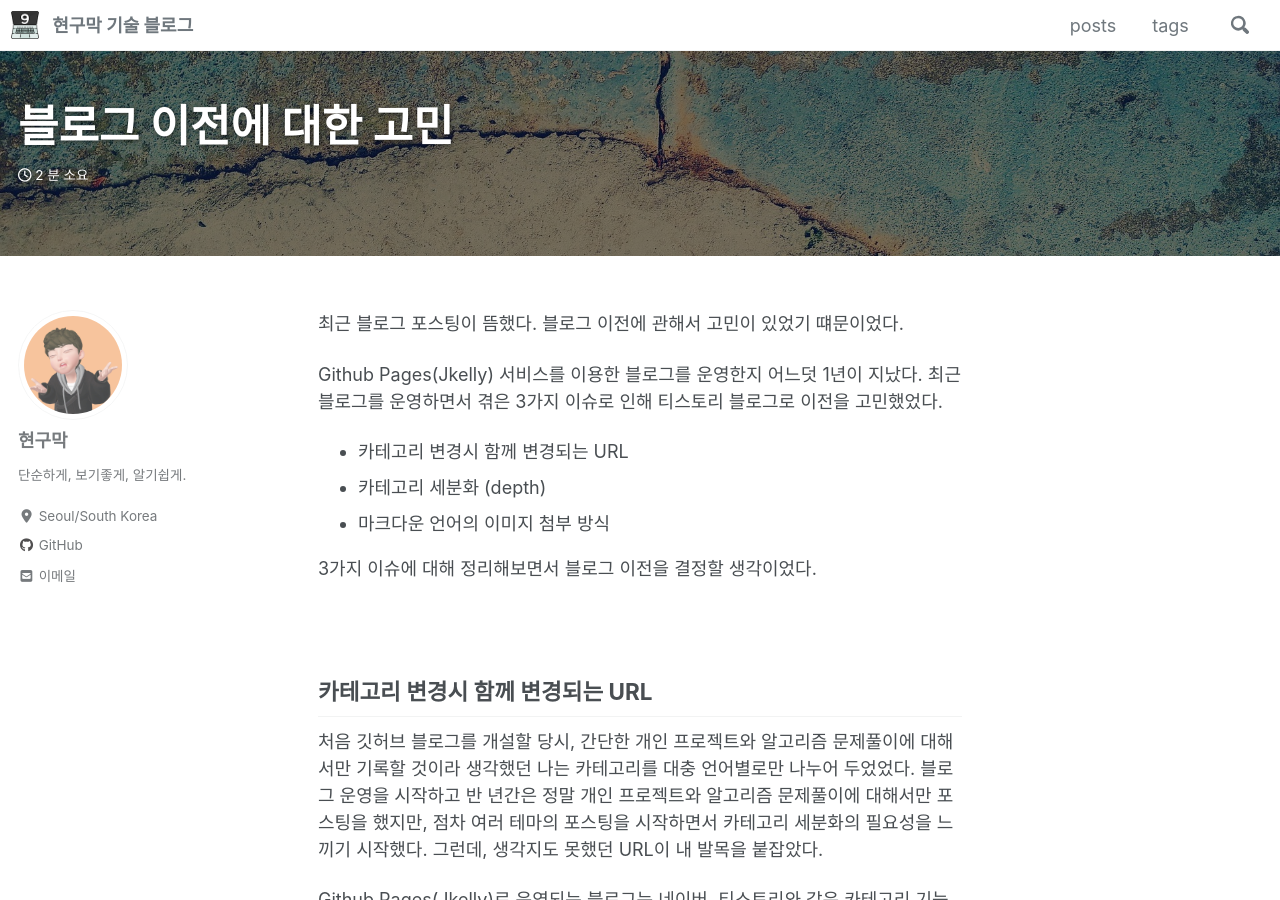
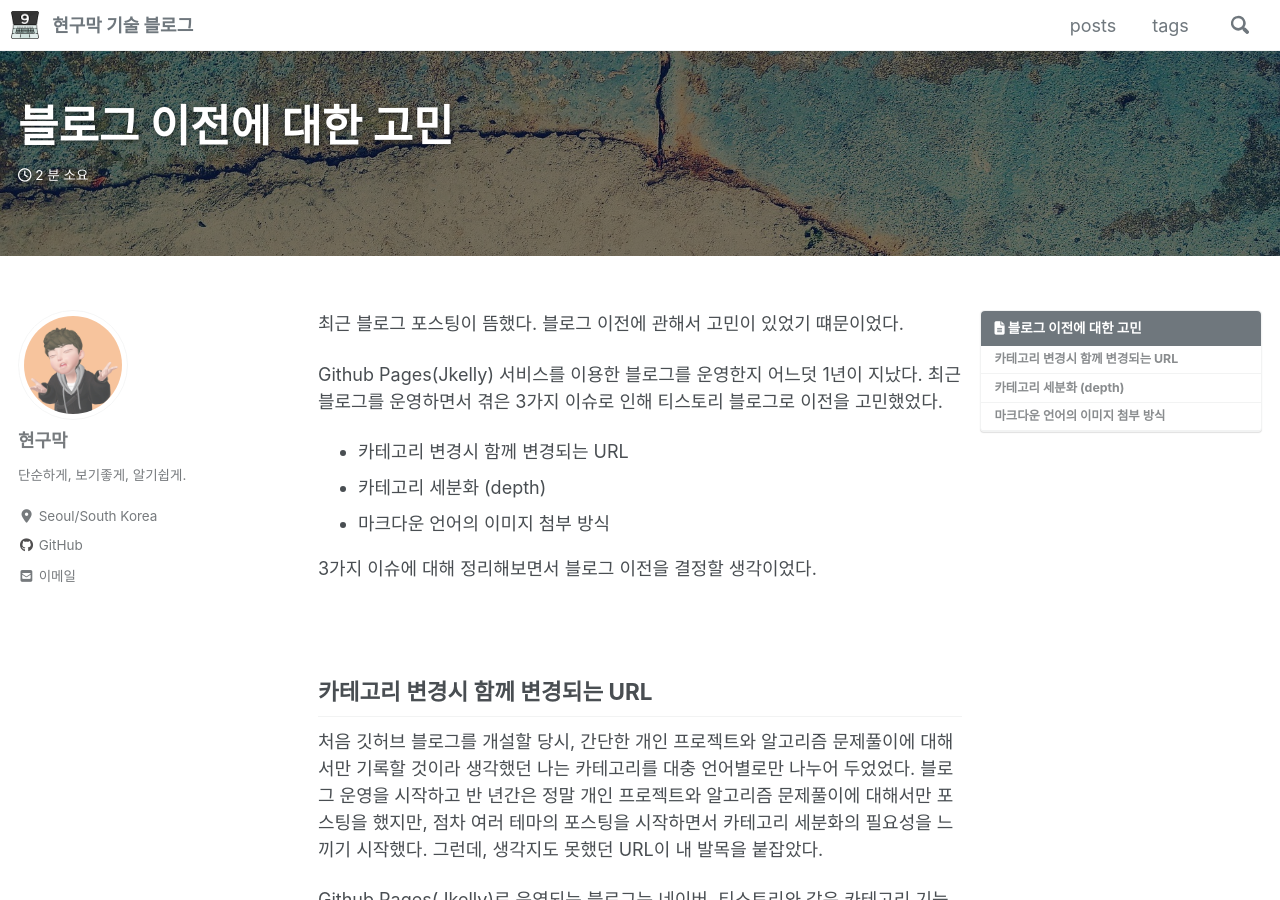
Before and after one commit to Hyeon9mak/Hyeon9mak.github.io, a Jekyll site: the page built from _posts/2021-01-07-consider-moving-blog.md, in a window 1280 px wide and 900 px high. Built offline with Jekyll 4.4.1, drawn with Linux system fonts in a browser that asks for light colours; cached includes are drawn as plain includes; nearby versions of some CDN libraries; comment, search, counter and statistics services are not loaded.

Commit message:
docs: add toc

```diff
--- a/_posts/2021-01-07-consider-moving-blog.md
+++ b/_posts/2021-01-07-consider-moving-blog.md
@@ -3,6 +3,9 @@ title: "블로그 이전에 대한 고민"
 date: 2021-01-01
 tags:
     - etc
+toc: true
+toc_sticky: true
+toc_label: "블로그 이전에 대한 고민"
 ---
 
 최근 블로그 포스팅이 뜸했다. 블로그 이전에 관해서 고민이 있었기 떄문이었다.
```
